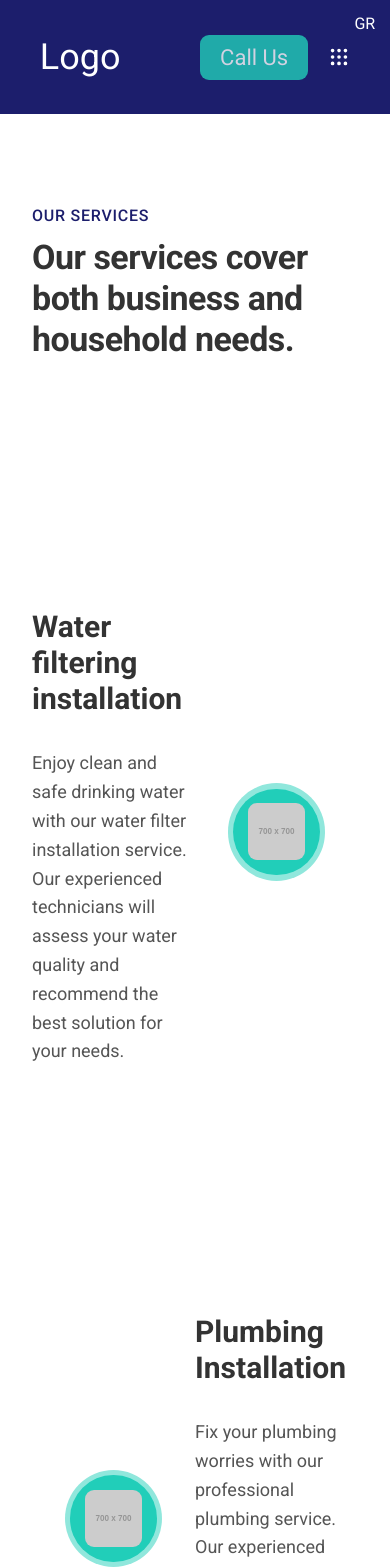
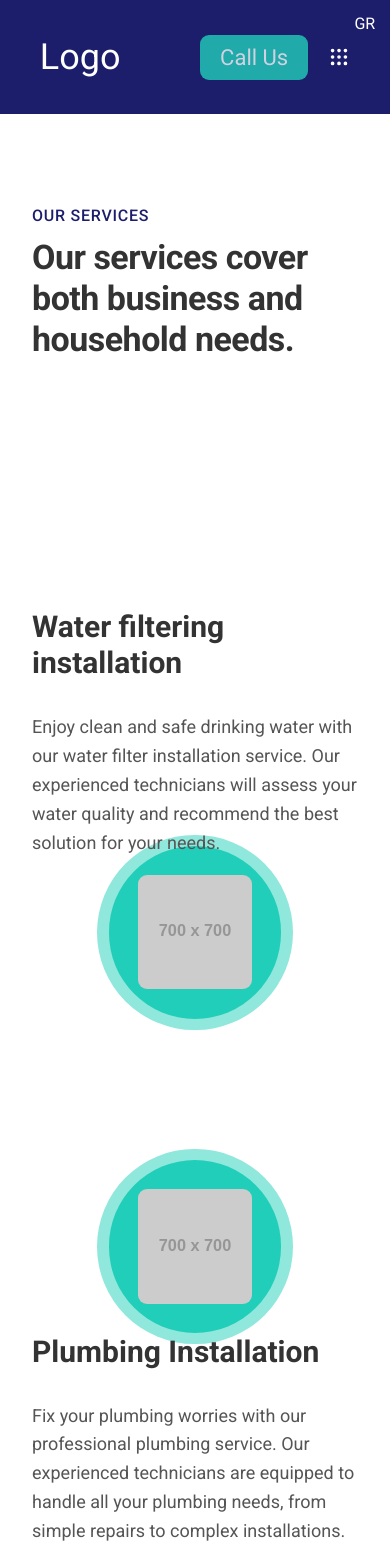
Before and after one commit to ThXilos/veloudios.gr, a React (Create React App) app: page /services in a window 390 px wide. Shown: the top 1568 px of the page. Built offline with nearby package versions, Linux system fonts and the light colour scheme.

Commit message:
update responsive landscape view

```diff
--- a/src/pages/Hero.js
+++ b/src/pages/Hero.js
@@ -113,7 +113,13 @@ const Wrapper = styled.section`
     }
   }
 
-  @media (max-width: 413px) {
+  @media (orientation: landscape) and (max-width: 1081px) {
+    .hero-container {
+      gap: 25rem;
+    }
+  }
+
+  @media (max-width: 415px) {
     .hero-container {
       gap: 15rem;
     }
@@ -128,6 +134,16 @@ const Wrapper = styled.section`
       text-align: left;
     }
   }
+
+  @media (orientation: landscape) and (max-width: 915px) {
+    .hero-container {
+      gap: 0;
+    }
+    .hero-text {
+      padding: 0;
+      margin: 0;
+    }
+  }
 `;
 
 export default Hero;
--- a/src/pages/Services.js
+++ b/src/pages/Services.js
@@ -11,7 +11,7 @@ const Services = () => {
         </h2>
       </div>
       <div className="service-list-container grid--1--col">
-        <div className="grid--2--cols">
+        <div className="grid--2--cols flip">
           <div className="service-text-box">
             <h3 className="heading-tertiary">Water filtering installation</h3>
             <p className="service-description">
@@ -161,6 +161,15 @@ const Wrapper = styled.section`
     width: 35%;
     border-radius: 9px;
   }
+
+  @media (max-width: 413px) {
+    .grid--2--cols {
+      display: grid;
+      grid-template-columns: repeat(1, 1fr);
+      align-items: center;
+      padding: 0 0 20rem;
+    }
+  }
 `;
 
 export default Services;
```
